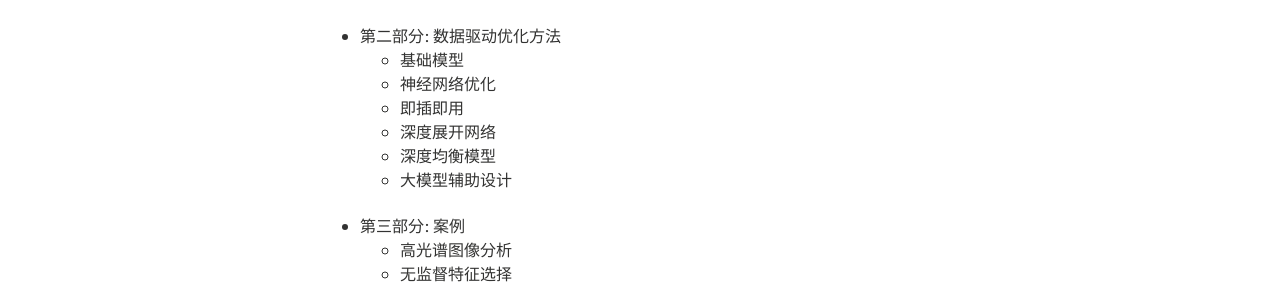
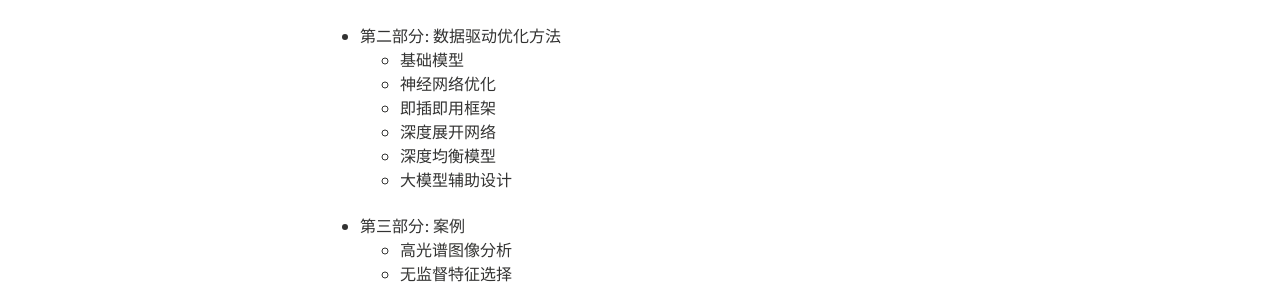
Before and after one commit to xianchaoxiu/xianchaoxiu.github.io, a Jekyll site: the page built from teaching/index.md, in a window 1280 px wide. Shown: the part 319-609 px from the top of the page. Built offline with Jekyll 4.4.1, drawn with Linux system fonts in a browser that asks for light colours; nearby versions of some CDN libraries.

Commit message:
Update index.md

```diff
--- a/teaching/index.md
+++ b/teaching/index.md
@@ -22,7 +22,7 @@ share: false
 - 第二部分: 数据驱动优化方法 <br>
   - 基础模型 <br>
   - 神经网络优化  <br>
-  - 即插即用 <br>
+  - 即插即用框架 <br>
   - 深度展开网络 <br>
   - 深度均衡模型 <br>
   - 大模型辅助设计 <br><br>
```
